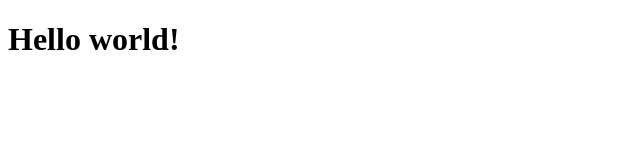
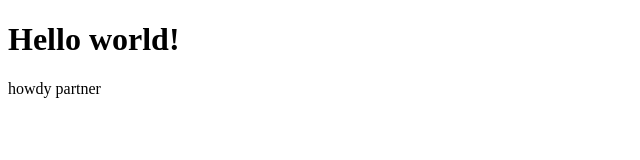
Before and after one commit to MrBrault/antonio500, a plain HTML site: page index.html in a window 1280 px wide. Shown: the whole page, without its empty margins (0-640 px from the left). Drawn offline with Linux system fonts and the light colour scheme.

Commit message:
Update index.html

```diff
--- a/index.html
+++ b/index.html
@@ -7,5 +7,6 @@
 </head>
 <body>
   <h1>Hello world!</h1>
+  <p> howdy partner</p>
 </body>
 </html>
```
